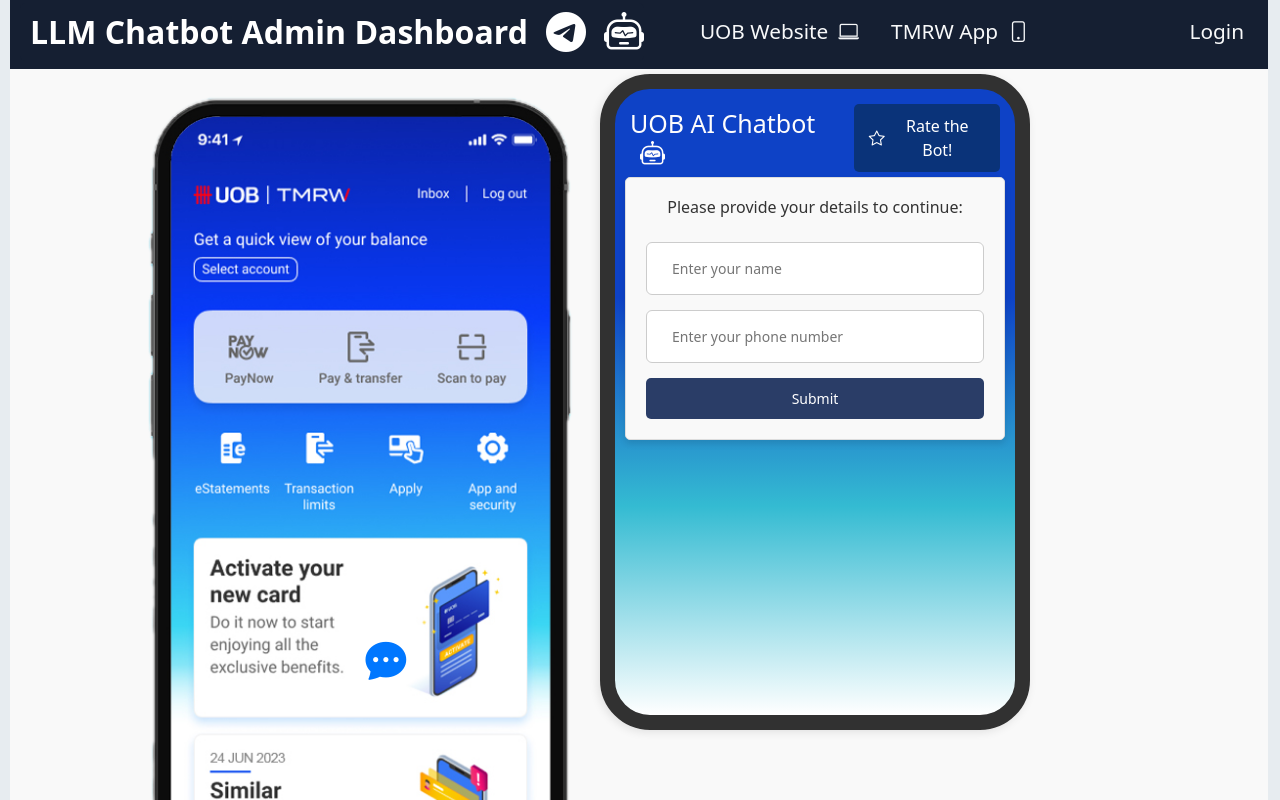
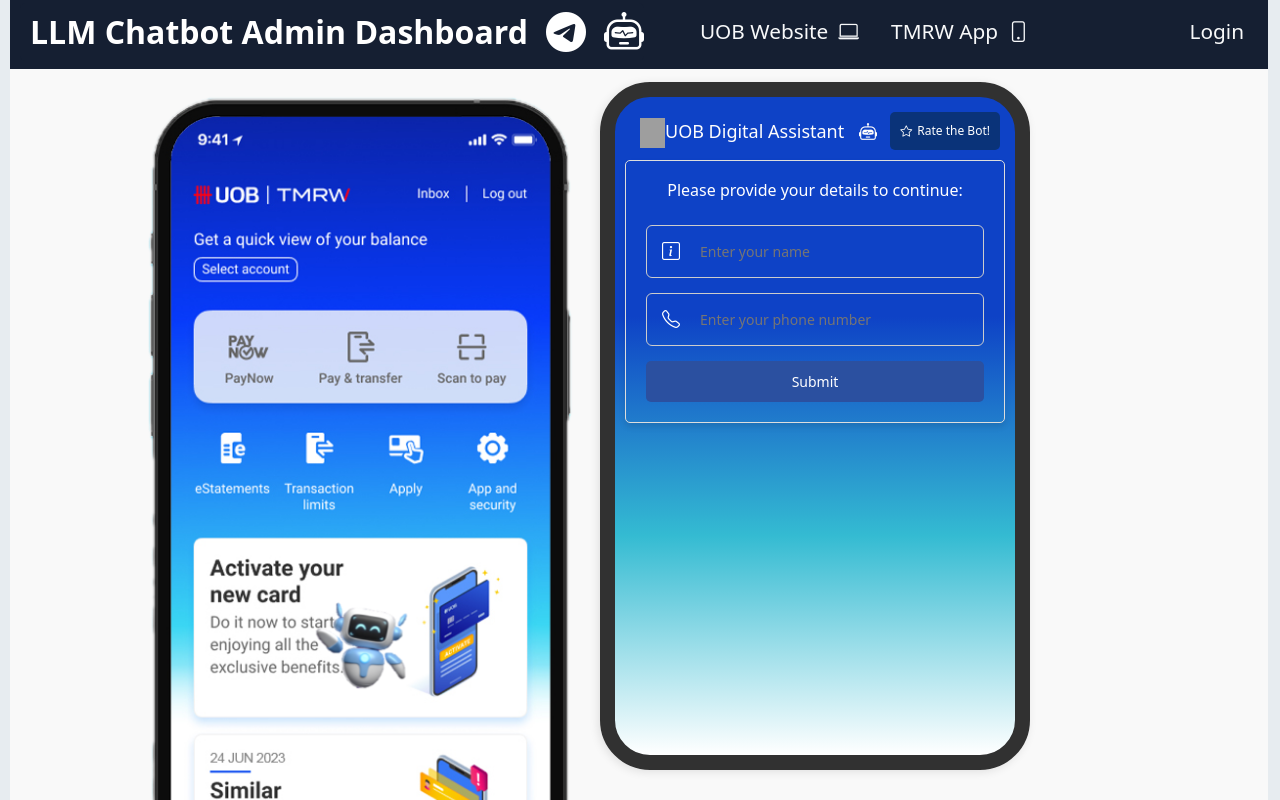
Before and after one commit to germainelry/TDP-LLM-Chatbot, a React (Create React App) app in the folder bot-admin-dashboard/: page /TMRW_Interface in a window 1280 px wide. Both pictures are taken after a click on the element 385 px from the left and 660 px from the top of the page. Shown: the top 800 px of the page. Built offline with nearby package versions, Linux system fonts and the light colour scheme; grey boxes are pictures that could not be loaded.

Commit message:
Enhanced UOB TMRW App Interface

```diff
--- a/bot-admin-dashboard/src/components/ChatInterface.css
+++ b/bot-admin-dashboard/src/components/ChatInterface.css
@@ -60,7 +60,7 @@
   margin-bottom: 15px;
   bottom: 0;
   width: 700px;
-  height: 85%;
+  height: 84.5%;
   /* border-radius: 5px; */
   background-color: #fcf9f9;
   box-shadow: -2px 2px 10px rgba(0, 0, 0, 0.1);
@@ -112,7 +112,7 @@
   flex-grow: 1;
   overflow-y: auto;
   padding: 10px;
-  height: 720px;
+  height: 700px;
   max-height: 800px;
   background-color: rgba(255, 251, 251, 0.01);
   border-radius: 5px;
--- a/bot-admin-dashboard/src/components/Login.css
+++ b/bot-admin-dashboard/src/components/Login.css
@@ -1,6 +1,7 @@
 .auth-form {
   background-image: url('../img/cbd.png');
   margin-top: -100px;
+  background-size: cover;
 }
 
 .user-icon, .email-icon, .key-icon, .code-icon {
@@ -13,6 +14,10 @@
 .login-form-container {
   max-width: 600px;
   margin: auto;
+  background: rgba(255, 255, 255, 0.5);
+  margin: auto;
+  opacity: 1;
+  box-shadow: 0 4px 15px rgba(0, 0, 0, 0.2);
 }
 
 .forgot-password-link {
--- a/bot-admin-dashboard/src/components/UobTmrwAppInterface.css
+++ b/bot-admin-dashboard/src/components/UobTmrwAppInterface.css
@@ -10,9 +10,13 @@
   width: auto; /* Maintain aspect ratio */
 }
 
-.robot-icon-app {
-  font-size: 35px;
-  color: rgb(0, 119, 255);
+.bou-icon {
+  position: absolute;
+  bottom: 12.5%; /* Adjust to position the icon */
+  left: 27%;
+  transform: translateX(-50%); /* Center the icon */
+  width: 100px; /* Width of the icon */
+  height: 80px; /* Height of the icon */
 }
 
 .pulsing-background {
@@ -27,7 +31,7 @@
   display: flex;
   justify-content: center;
   align-items: center;
-  animation: pulse 2s infinite; /* Pulsing effect */
+  animation: pulse 2.5s infinite; /* Pulsing effect */
 }
 
 @keyframes pulse {
@@ -35,7 +39,7 @@
     transform: translateX(-50%) scale(1);
   }
   50% {
-    transform: translateX(-50%) scale(1.05); /* Slightly increase size */
+    transform: translateX(-50%) scale(1.02); /* Slightly increase size */
   }
   100% {
     transform: translateX(-50%) scale(1);
--- a/bot-admin-dashboard/src/components/UobTmrwAppInterface.js
+++ b/bot-admin-dashboard/src/components/UobTmrwAppInterface.js
@@ -3,6 +3,7 @@
 import "bootstrap-icons/font/bootstrap-icons.css";
 import React, { useState } from "react";
 import UobTmrwChatInterface from "./UobTmrwChatInterface";
+import bou from "../img/BOU.png";
 
 function UobTmrwAppInterface() {
   const [isChatOpen, setChatOpen] = useState(false);
@@ -20,7 +21,7 @@
       <div className="tmrw-app-main">
         <img src={tmrw} alt="UOB Logo" className="tmrw-app" />
         <div className="pulsing-background" onClick={handleRobotClick}>
-          <i class="bi bi-chat-dots-fill robot-icon-app"></i>
+          <img src={bou} alt="bou-robot" className="bou-icon" />
         </div>
       </div>
       {isChatOpen && <UobTmrwChatInterface onClose={handleCloseChat} />}
--- a/bot-admin-dashboard/src/components/UobTmrwChatInterface.css
+++ b/bot-admin-dashboard/src/components/UobTmrwChatInterface.css
@@ -2,7 +2,11 @@
   background-size: cover;
   border-radius: 5px;
   height: 90vh;
-  position: fixed;
+  position: absolute;
+  flex-direction: column;
+  display: flex;
+  justify-content: center;
+  min-height: 100vh;
 }
 
 .chatbot-container-tmrw-app {
@@ -12,10 +16,10 @@
   position: fixed;
   right: 0;
   margin-right: 250px;
-  margin-bottom: 70px;
+  margin-bottom: 30px;
   bottom: 0;
   width: 430px;
-  height: 82%;
+  height: 86%;
   padding: 10px;
   border-radius: 50px;
   background-color: #fcf9f9;
@@ -35,7 +39,14 @@
 .chatbot-title-tmrw-app {
   margin: 0;
   color: rgb(254, 253, 253);
-  font-size: 25px;
+  font-size: 18px;
+}
+
+.uob-logo-cleaned {
+  width: 25px;
+  height: 30px;
+  margin-left: 10px;
+  margin-bottom: 1px;
 }
 
 .rate-bot-btn-tmrw-app {
@@ -43,8 +54,9 @@
   color: white;
   border: none;
   border-radius: 5px;
-  padding: 10px 15px;
-  font-size: 16px;
+  padding: 10px 10px;
+  margin-bottom: 5px;
+  font-size: 12px;
   cursor: pointer;
   display: flex;
   align-items: center;
@@ -80,7 +92,7 @@
 }
 
 .user-message-tmrw-app {
-  background-color: #2a3d67;
+  background-color: #1d40b4;
   color: white;
   align-self: flex-end;
   text-align: right;
@@ -119,7 +131,11 @@
   margin-right: 235px;
   max-width: 430px;
   margin-top: 40px;
-  height: 200px;
+  height: 150px;
+}
+
+.modal-body {
+  height: 360px;
 }
 
 #chatbox-bot-tmrw-app {
@@ -127,6 +143,7 @@
 }
 
 .chatbot-input-form-tmrw-app {
+  background-color: rgba(255, 255, 255, 0.5);
   display: flex;
   margin-top: 10px;
   gap: 5px;
@@ -141,7 +158,7 @@
 
 .chatbot-input-form-tmrw-app button {
   padding: 8px;
-  background-color: #2a3d67;
+  background-color: #2b50a0;
   color: white;
   border: none;
   border-radius: 5px;
@@ -155,11 +172,12 @@
 .user-info-form-tmrw-app {
   display: flex;
   flex-direction: column;
+  margin-top: 20px;
   gap: 15px;
   padding: 20px;
   border: 1px solid #ddd;
   border-radius: 5px;
-  background-color: #f9f9f9;
+  background-color: rgba(255, 255, 255, 0);
   max-width: 400px;
   margin: 0 auto;
   box-shadow: 0px 4px 6px rgba(0, 0, 0, 0.1);
@@ -167,7 +185,7 @@
 
 .user-info-form-tmrw-app h6 {
   font-size: 16px;
-  color: #333;
+  color: white;
   margin-bottom: 10px;
   text-align: center;
 }
@@ -178,13 +196,21 @@
   border: 1px solid #ccc;
   border-radius: 6px;
   padding: 5px;
-  background-color: #fff;
+  background-color: rgba(255, 255, 255, 0);
 }
 
 .input-group-tmrw-app i {
-  color: #2a3d67;
+  color: white;
   font-size: 18px;
   margin-right: 10px;
+}
+
+.detail-input-icon {
+  margin-left: 10px;
+}
+
+.placeholder-tmrw-app {
+  color: rgb(255, 255, 255);
 }
 
 .input-group-tmrw-app input {
@@ -205,7 +231,7 @@
 .user-info-form-tmrw-app button {
   padding: 10px;
   font-size: 14px;
-  background-color: #2a3d67;
+  background-color: #2b50a0;
   color: white;
   border: none;
   border-radius: 5px;
@@ -251,8 +277,6 @@
   font-weight: bold;
 }
 
-
-/* User Ratings Styling */
 .modal-user-feedback-tmrw-app {
   position: fixed;
   left: 0;
@@ -317,80 +341,37 @@
   padding: 10px 15px;
 }
 
-.reason-modal-tmrw-app {
-  margin-left: 255px;
-  background-color: white;
-  border-radius: 8px;
-  box-shadow: 0 4px 12px rgba(0, 0, 0, 0.2);
-  width: 380px; /* Adjust as needed */
-  z-index: 1060; /* Ensure it appears above other content */
+.form-label-tmrw-app {
+  display: block;
+  width: 100%;
+  padding: 0.375rem 0.75rem;
+  font-size: 1rem;
+  font-weight: 400;
+  line-height: 1.5;
+  color: #495057;
+  background-color: #fff;
+  border-radius: 0.25rem;
+  transition: border-color 0.15s ease-in-out, box-shadow 0.15s ease-in-out;
 }
 
-.reason-modal-title-tmrw-app h5 {
-  margin-bottom: 0px;
-  margin-right: 100px;
+.submit-btn-tmrw-app {
+  color: white;
+  border: none;
+  border-radius: 5px;
+  cursor: pointer;
+  margin-left: 20px;
+  margin-top: 10px;
+  margin-bottom: 10px;
 }
 
-/* Modal Content Styles */
-.reason-modal-content-tmrw-app {
-  padding: 20px;
+.ratings-modal-tmrw-app {
+  display: block;
+  justify-content: center;
+  align-items: center;
+  width: 80px;
+  margin-left: 425px;
 }
 
-/* Heading Styles */
-.reason-modal-content-tmrw-app h5 {
-  font-size: 1.25rem;
-  padding-right: 10px;
-  margin-left: -10px;
+.modal-content {
+  width: 400px;
 }
-
-/* Textarea Styles */
-.reason-modal-content-tmrw-app textarea {
-  width: 100%;
-  border: 1px solid #ced4da;
-  border-radius: 4px;
-  padding: 10px;
-  font-size: 1rem;
-  resize: none; /* Prevent resizing */
-}
-
-/* Button Styles */
-.reason-modal-content-tmrw-app button {
-  background-color: #007bff; /* Bootstrap primary color */
-  color: white;
-  border: none;
-  border-radius: 4px;
-  padding: 10px 15px;
-  cursor: pointer;
-  margin-top: 10px;
-  font-size: 1rem;
-  transition: background-color 0.3s ease;
-}
-
-.reason-modal-content-tmrw-app button:hover {
-  background-color: #0056b3; /* Darker shade on hover */
-}
-
-.reason-modal-close-tmrw-app {
-  background-color: transparent; /* No background */
-  border: none;
-  font-size: 2rem; /* Increased size of the "X" */
-  position: absolute; /* Positioning to the top right */
-  top: 15px; /* Distance from the top */
-  right: 15px; /* Distance from the right */
-  cursor: pointer;
-  line-height: 1;
-}
-
-.reason-modal-submit-tmrw-app {
-  margin-top: 10px; /* Space above the button */
-  padding: 10px 15px; /* Padding for the button */
-  color: #fff; /* White text color */
-  background-color: #007bff; /* Bootstrap primary color */
-  border: none; /* No border */
-  border-radius: 4px; /* Rounded corners */
-  cursor: pointer; /* Pointer cursor */
-}
-
-.reason-modal-submit-tmrw-app:hover {
-  background-color: #0056b3; /* Darker shade on hover */
-}
--- a/bot-admin-dashboard/src/components/UobTmrwChatInterface.js
+++ b/bot-admin-dashboard/src/components/UobTmrwChatInterface.js
@@ -2,6 +2,7 @@
 import UserRatings from "./UserRatings";
 import "./UobTmrwChatInterface.css";
 import "bootstrap-icons/font/bootstrap-icons.css";
+import uobLogo from "../img/uob-logo-cleaned.png";
 
 function UobTmrwChatInterface({ onClose }) {
   const [input, setInput] = useState("");
@@ -55,6 +56,10 @@
       inputRef.current.style.width = `${Math.min(spanWidth + 20, 300)}px`;
     }
   }, [input]);
+
+  useEffect(() => {
+    messagesEndRef.current?.scrollIntoView({ behavior: "smooth" });
+  }, [messages]);
 
   const sendDataToBackend = async (message) => {
     try {
@@ -195,11 +200,6 @@
     }
   };
 
-  const handleCloseReasonModal = () => {
-    setShowReasonModal(false); // Close the reason modal
-    setIsSliding(false); // Slide back to center
-  };
-
   // Add blur class if modal is open
   const isModalOpen = isRatingsModalOpen || selectedMessage || showReasonModal;
 
@@ -214,9 +214,10 @@
     >
       <div className="chatbot-container-tmrw-app">
         <div className="chatbot-header-tmrw-app">
-          <h5 className="chatbot-title-tmrw-app">
-            UOB AI Chatbot <i className="bi bi-robot"></i>
-          </h5>
+          <h6 className="chatbot-title-tmrw-app">
+            <img src={uobLogo} alt="uob-logo" className="uob-logo-cleaned" />
+            UOB Digital Assistant <i className="bi bi-robot"></i>
+          </h6>
 
           <button
             className="rate-bot-btn-tmrw-app"
@@ -234,7 +235,7 @@
           >
             <h6>Please provide your details to continue:</h6>
             <div className="input-group-tmrw-app">
-              <i className="bi bi-info-square-tmrw-app"></i>
+              <i className="bi bi-info-square detail-input-icon"></i>
               <input
                 type="text"
                 value={userInfo.name}
@@ -243,10 +244,11 @@
                 }
                 placeholder="Enter your name"
                 required
+                className="placeholder-tmrw-app"
               />
             </div>
             <div className="input-group-tmrw-app">
-              <i className="bi bi-telephone-plus-tmrw-app"></i>
+              <i className="bi bi-telephone detail-input-icon"></i>
               <input
                 type="tel"
                 value={userInfo.phone}
@@ -255,6 +257,7 @@
                 }
                 placeholder="Enter your phone number"
                 required
+                className="placeholder-tmrw-app"
               />
             </div>
 
@@ -318,15 +321,28 @@
       </div>
 
       {isRatingsModalOpen && (
-        <div className="modal-user-feedback-tmrw-app">
-          <div className="modal-content-feedback-tmrw-app">
+        <div className="modal fade show ratings-modal-tmrw-app">
+          <div className="modal-dialog modal-dialog-centered">
+            <div className="modal-content">
+              <div className="modal-header">
+                <button
+                  type="button"
+                  className="btn-close"
+                  onClick={handleRatingsToggle}
+                ></button>
+              </div>
+              <div className="modal-body">
                 <UserRatings userData={userInfo} />
+              </div>
+              <div className="modal-footer">
                 <button
                   onClick={handleRatingsToggle}
-              className="close-modal-btn-feedback-tmrw-app"
+                  className="btn btn-secondary"
                 >
                   Close
                 </button>
+              </div>
+            </div>
           </div>
         </div>
       )}
@@ -367,38 +383,38 @@
                   <i className="bi bi-exclamation-circle-fill"></i> Report
                 </button>
               </div>
-            </div>
-          </div>
-        </div>
-      )}
 
-      {showReasonModal && (
-        <div className="reason-modal reason-modal-tmrw-app">
-          <div className="reason-modal-content reason-modal-content-tmrw-app">
-            <div className="modal-header modal-header-tmrw-app">
-              <h5 className="reason-modal-title reason-modal-title-tmrw-app">
-                Please provide your reason:
-              </h5>
-              <button
-                type="button"
-                className="reason-modal-close reason-modal-close-tmrw-app"
-                onClick={handleCloseReasonModal}
+              {(actionType === "Report" || actionType === "Escalate") && (
+                <form
+                  className="reason-form-tmrw-app" // Add some margin-top
+                  onSubmit={handleReasonSubmit}
                 >
-                &times;
-              </button>
-            </div>
-            <form onSubmit={handleReasonSubmit}>
+                  <div className="mb">
+                    <label
+                      htmlFor="reason-input"
+                      className="form-label fw-bold form-label-tmrw-app"
+                    >
+                      Please provide a reason:
+                    </label>
                     <textarea
+                      id="reason-input"
                       value={reason}
                       onChange={(e) => setReason(e.target.value)}
-                placeholder="Enter your reason here..."
+                      className="form-control"
+                      placeholder="Type your reason here..."
+                      rows="1"
                       required
-                rows="4"
-              />
-              <button type="submit" className="reason-modal-submit">
-                Submit Reason
+                    ></textarea>
+                  </div>
+                  <button
+                    type="submit"
+                    className="btn btn-primary submit-btn-tmrw-app"
+                  >
+                    Submit
                   </button>
                 </form>
+              )}
+            </div>
           </div>
         </div>
       )}
```
Also changed, not shown: bot-admin-dashboard/src/img/BOU.png (added). Lines whose indentation alone changed are shown as unchanged.
